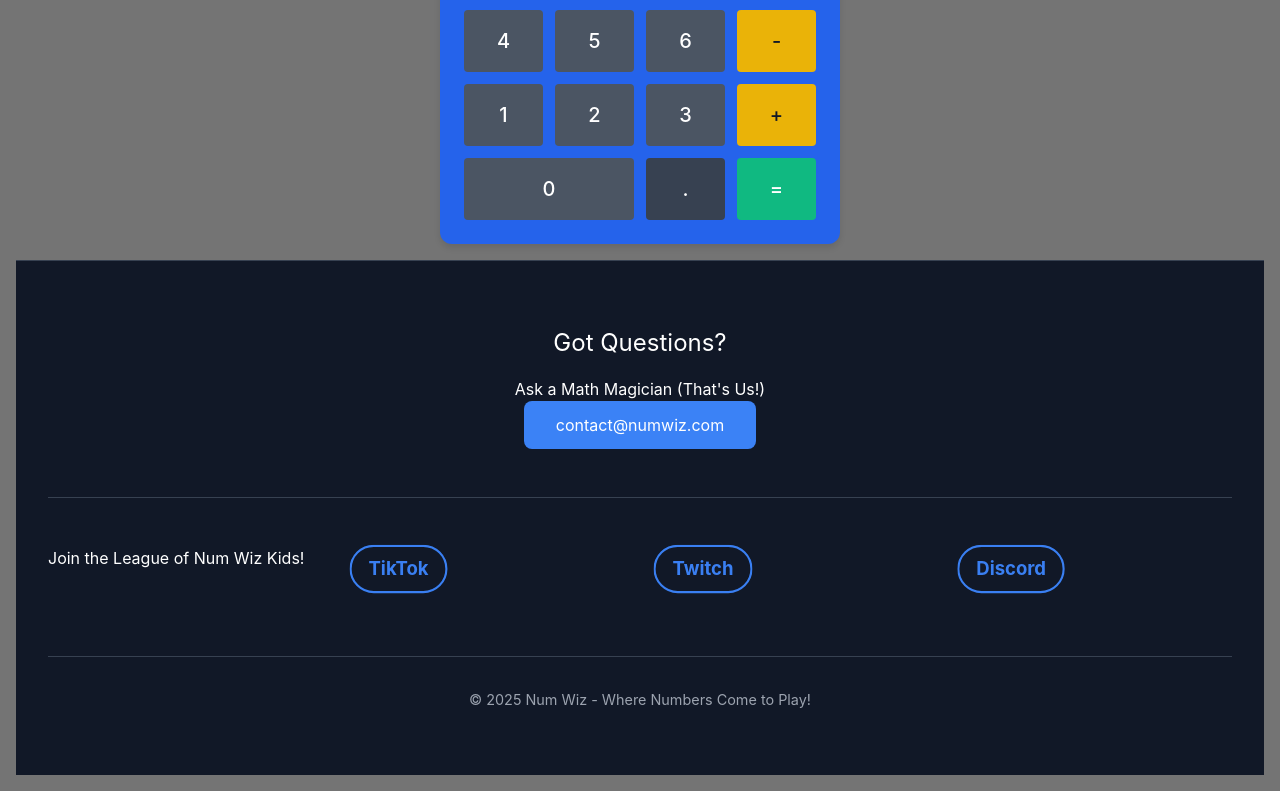
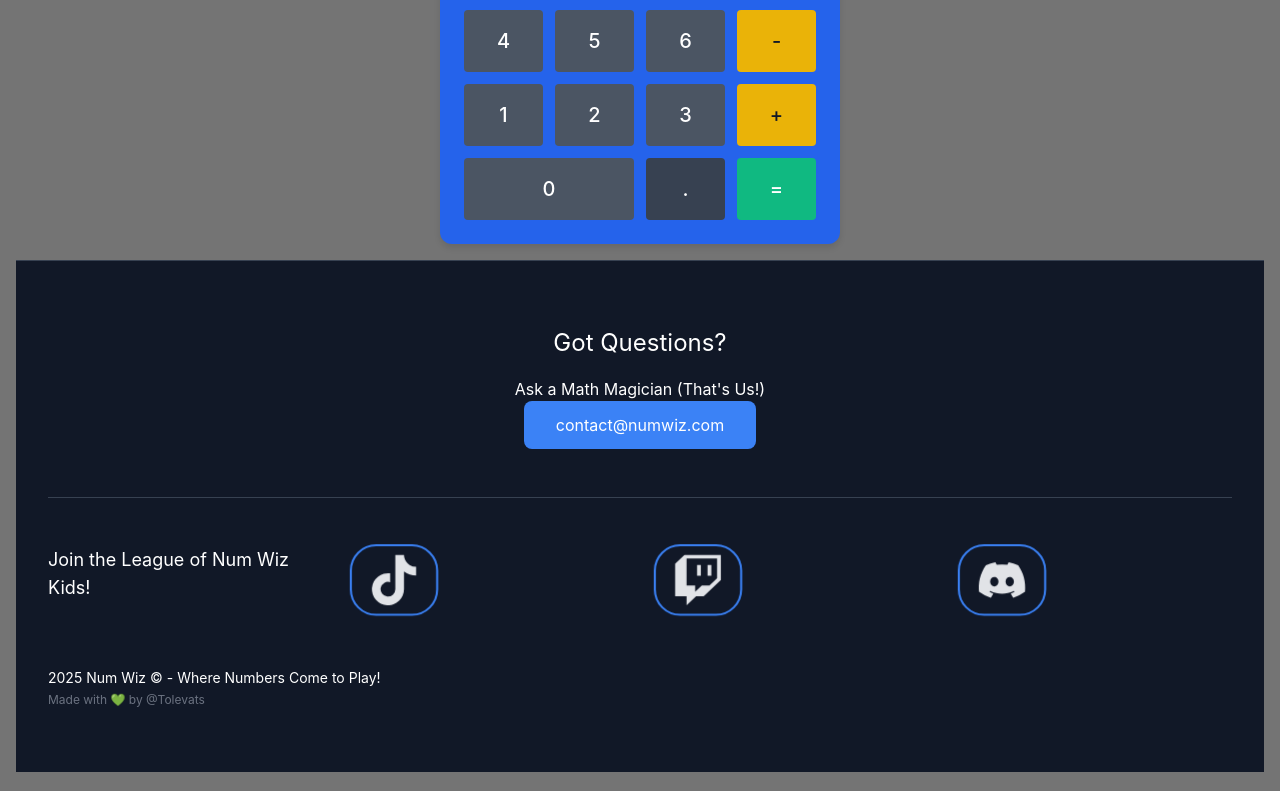
Before and after one commit to Tolevats/num-wiz, a React (Vite) app: page / in a window 1280 px wide. Shown: the part 773-1564 px from the top of the page. Built offline with nearby package versions, Linux system fonts and the light colour scheme; a web font is replaced by a local one.

Commit message:
feat: Enhance footer with social media icons for TikTok, Twitch, and Discord

```diff
--- a/src/components/Footer.tsx
+++ b/src/components/Footer.tsx
@@ -1,5 +1,6 @@
 import React from "react";
 import "./Footer.css";
+import { FaTiktok, FaTwitch, FaDiscord } from "react-icons/fa6";
 
 const Footer: React.FC = () => {
   const currentYear = new Date().getFullYear();
@@ -14,29 +15,45 @@ const Footer: React.FC = () => {
         </div>
 
         <div className="footer-section community-section">
-          <h4 aria-label="Join our online community">Join the League of Num Wiz Kids!</h4>
+          <h4 className="text-xs md:text-base lg:text-lg" aria-label="Join our online community">Join the League of Num Wiz Kids!</h4>
           <div className="footer-column">
-            <h4 className="community-link pulse-animation" >TikTok</h4>
-            <p>
-            {/* Add icon + anchor */}
-            </p>
+            <a
+            href="https://www.tiktok.com/"
+            target="_blank"
+            rel="noreferrer noopener"
+            aria-label="TikTok"
+            className="text-gray-500 hover:text-primary dark:hover:text-primary-light transition-colors community-link pulse-animation"
+          >
+            <FaTiktok className="h-6 w-6 md:h-12 md:w-12 lg:h-18 lg:w-18"/>
+          </a>
           </div>
           <div className="footer-column">
-            <h4 className="community-link pulse-animation" >Twitch</h4>
-            <p>
-            {/* Add icon + anchor */}
-            </p>
+            <a
+            href="https://www.twitch.tv/"
+            target="_blank"
+            rel="noreferrer noopener"
+            aria-label="Twitch"
+            className="text-gray-500 hover:text-primary dark:hover:text-primary-light transition-colors community-link pulse-animation"
+          >
+            <FaTwitch className="h-6 w-6 md:h-12 md:w-12 lg:h-18 lg:w-18"/>
+          </a>
           </div>
           <div className="footer-column">
-            <h4 className="community-link pulse-animation" >Discord</h4>
-            <p>
-            {/* Add icon + anchor */}
-            </p>
+            <a
+            href="https://discord.com/"
+            target="_blank"
+            rel="noreferrer noopener"
+            aria-label="Discord"
+            className="text-gray-500 hover:text-primary dark:hover:text-primary-light transition-colors community-link pulse-animation"
+          >
+            <FaDiscord className="h-6 w-6 md:h-12 md:w-12 lg:h-18 lg:w-18"/>
+          </a>
           </div>
         </div>
 
-        <div className="footer-section copyright-section">
-          <p>© {currentYear} Num Wiz - Where Numbers Come to Play!</p>
+        <div className="footer-section">
+          <p className="text-sm copyright-line">{currentYear} Num Wiz © - Where Numbers Come to Play!</p>
+          <p className="text-xs author-line text-gray-500 mt-1">Made with 💚 by @Tolevats</p>
         </div>
       </div>
     </footer>
```
